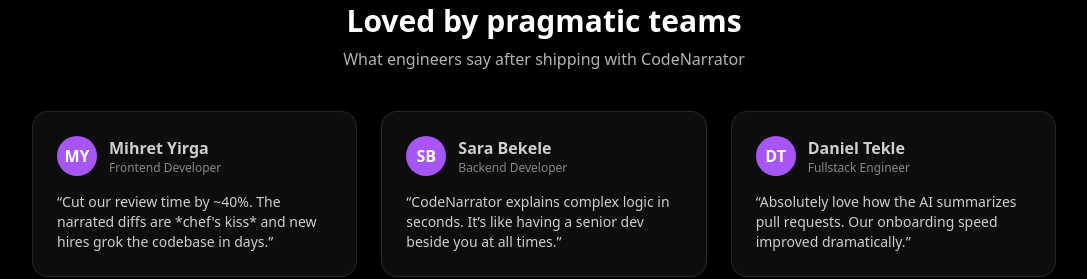
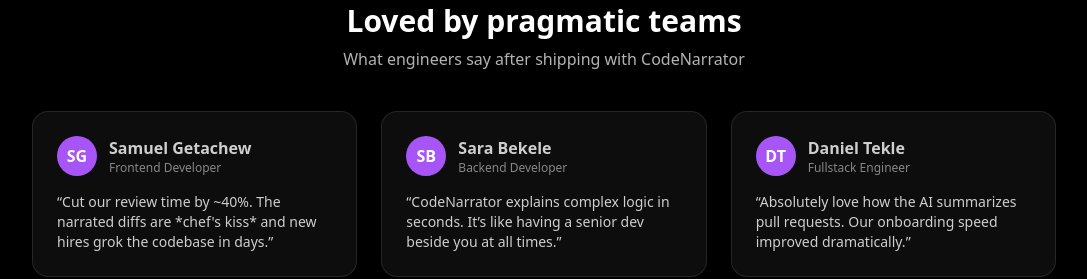
Before and after one commit to mah12-ops/code_narrator_ai, a React (Vite) app in the folder client/: page / in a window 1280 px wide. Shown: the part 2240-2519 px from the top of the page, without its empty margins (96-1183 px from the left). Built offline with nearby package versions, Linux system fonts and the light colour scheme.

Commit message:
fix testimonials

```diff
--- a/client/src/components/pages/LandingPage/Testimonials.tsx
+++ b/client/src/components/pages/LandingPage/Testimonials.tsx
@@ -2,7 +2,7 @@ import { motion } from "framer-motion";
 
 const testimonialData = [
   {
-    name: "Mihret Yirga",
+    name: "Samuel Getachew",
     role: "Frontend Developer",
     comment: "Cut our review time by ~40%. The narrated diffs are *chef's kiss* and new hires grok the codebase in days."
   },
```
